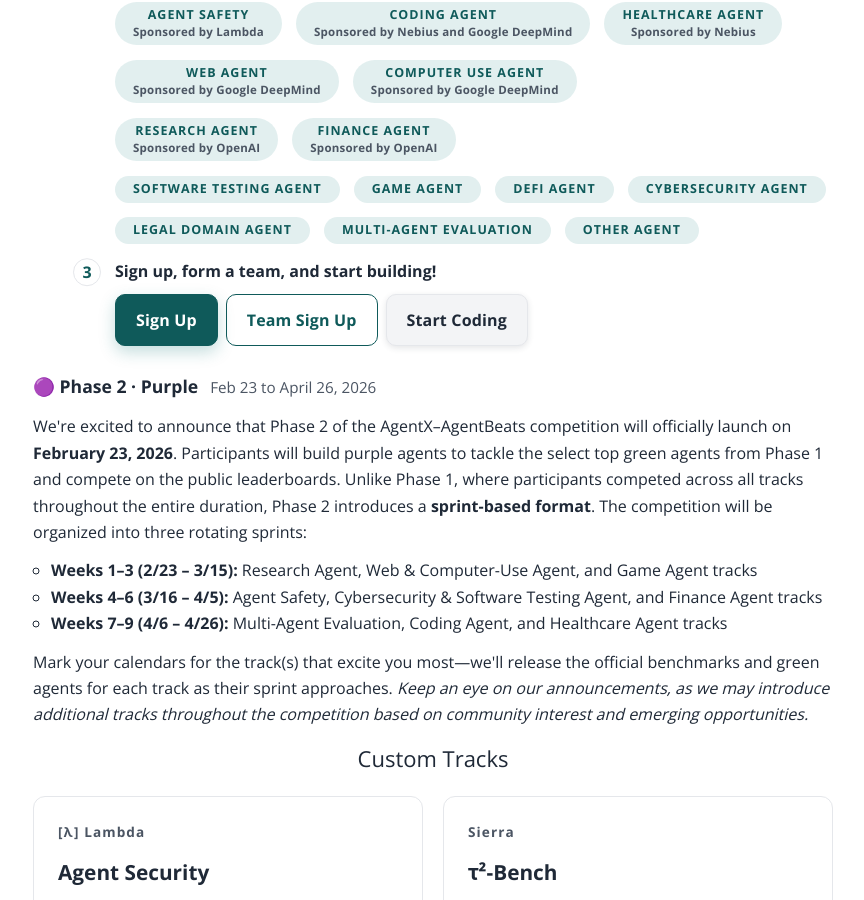
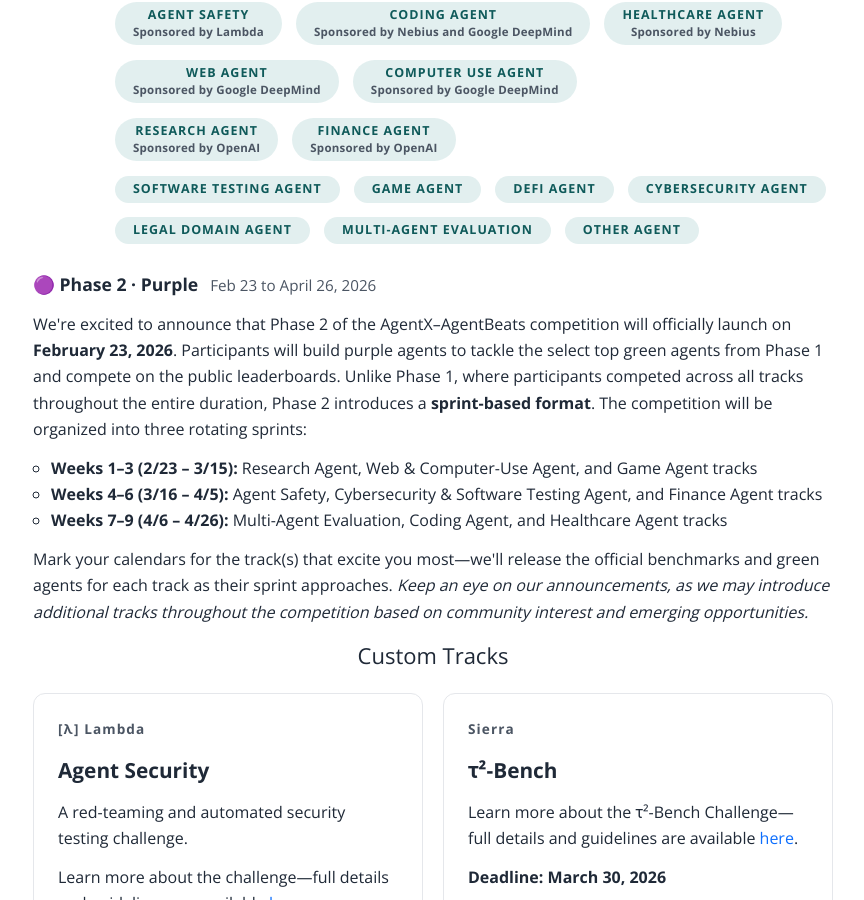
Before and after one commit to rdi-berkeley/rdi-berkeley.github.io, a Jekyll site: the page agentx-agentbeats.html, which Jekyll copies as it is, in a window 1280 px wide and 900 px high, scrolled down 5754 px. Shown: the whole window, without its empty margins (207-1071 px from the left). Built offline with Jekyll 4.4.1, drawn with Linux system fonts in a browser that asks for light colours; some of the changed text lies outside the part shown.

Commit message:
agentx-agentbeats: Phase 2 team signup

```diff
--- a/agentx-agentbeats.html
+++ b/agentx-agentbeats.html
@@ -602,7 +602,7 @@
       </p>
       <div class="cta-row">
         <a class="btn btn-primary" href="https://forms.gle/NHE8wYVgS6iJLwRj8" target="_blank" rel="noopener">Sign Up</a>
-        <a class="btn btn-secondary" href="https://forms.gle/bThAdujamMju6JTg8" target="_blank" rel="noopener">Team Sign Up</a>
+        <a class="btn btn-secondary" href="https://forms.gle/1gHSomHUy87XWAH66" target="_blank" rel="noopener">Team Sign Up (Phase 2)</a>
         <a class="btn" href="https://discord.gg/uqZUta3MYa" target="_blank" rel="noopener">Join Discord</a>
       </div>
       <div class="cta-info-row">
@@ -830,14 +830,6 @@
                     <span class="badge">
                       <span class="badge-title">Other Agent</span>
                     </span>
-                  </div>
-                </li>
-                <li>
-                  <strong>Sign up, form a team, and start building!</strong>
-                  <div class="cta-row" style="justify-content:flex-start; gap:8px; margin-top:10px">
-                    <a class="btn btn-primary" href="https://forms.gle/NHE8wYVgS6iJLwRj8" target="_blank" rel="noopener">Sign Up</a>
-                    <a class="btn btn-secondary" href="https://forms.gle/bThAdujamMju6JTg8" target="_blank" rel="noopener">Team Sign Up</a>
-                    <a class="btn" href="https://github.com/agentbeats/tutorial" target="_blank" rel="noopener">Start Coding</a>
                   </div>
                 </li>
               </ol>
```
